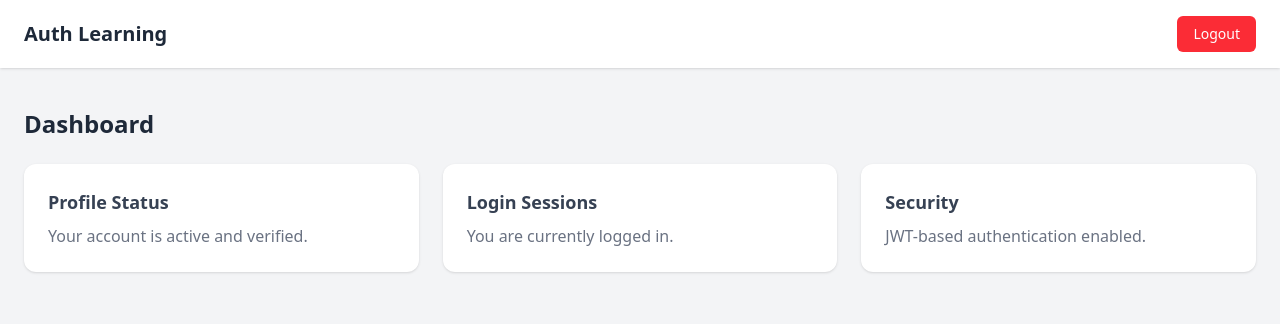
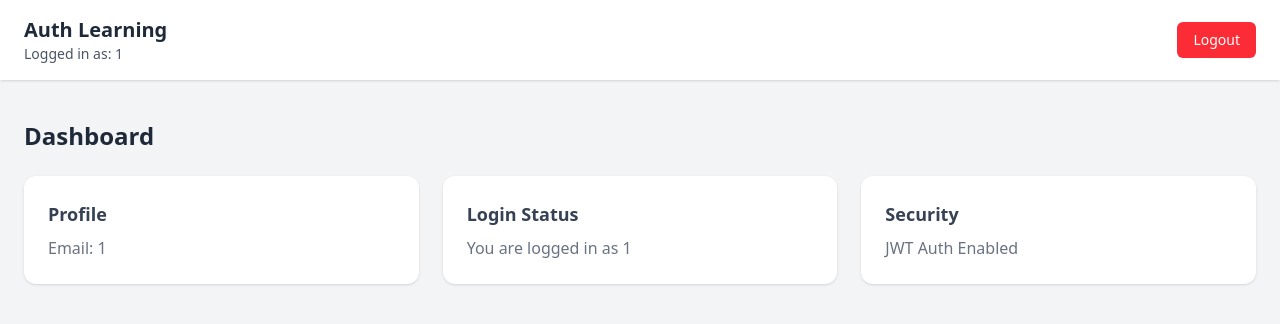
Before and after one commit to ravalkrushna/auth-frontend, a React (Vite) app: page /dashboard in a window 1280 px wide. Shown: the top 324 px of the page. Built offline with nearby package versions, Linux system fonts and the light colour scheme; sample sign-in values are in the browser's storage.

Commit message:
updated dashboard and login

```diff
--- a/src/api/auth.ts
+++ b/src/api/auth.ts
@@ -16,7 +16,7 @@ export async function signup(data: SignupRequest): Promise<string> {
 
   if (!response.ok) {
     const errorText = await response.text();
-    throw new Error(errorText);
+    throw new Error(errorText || "Signup failed");
   }
 
   return response.text();
--- a/src/pages/Dashboard.tsx
+++ b/src/pages/Dashboard.tsx
@@ -1,24 +1,30 @@
 import { useNavigate } from "react-router-dom";
-
+import { getEmailFromToken } from "../utils/jwt";
 
 function Dashboard() {
+  const navigate = useNavigate();
 
-    const navigate = useNavigate();
+  const token = localStorage.getItem("token");
+  const userEmail = token ? getEmailFromToken(token) : null;
 
   const handleLogout = () => {
     localStorage.removeItem("token");
     navigate("/login");
   };
 
-
   return (
     <div className="min-h-screen bg-gray-100">
-            {/* Top Navbar */}
       <header className="bg-white shadow-sm">
         <div className="max-w-7xl mx-auto px-6 py-4 flex justify-between items-center">
-                    <h1 className="text-xl font-semibold text-gray-800">
-                        Auth Learning
-                    </h1>
+          <div>
+            <h1 className="text-xl font-semibold text-gray-800">Auth Learning</h1>
+            <p className="text-sm text-gray-600">
+              Logged in as:{" "}
+              <span className="font-medium">
+                {userEmail || "Unknown User"}
+              </span>
+            </p>
+          </div>
 
           <button
             onClick={handleLogout}
@@ -26,43 +32,28 @@ function Dashboard() {
           >
             Logout
           </button>
-
         </div>
       </header>
 
-            {/* Main Content */}
       <main className="max-w-7xl mx-auto px-6 py-10">
-                <h2 className="text-2xl font-bold text-gray-800 mb-6">
-                    Dashboard
-                </h2>
+        <h2 className="text-2xl font-bold text-gray-800 mb-6">Dashboard</h2>
 
-                {/* Cards */}
         <div className="grid grid-cols-1 sm:grid-cols-2 lg:grid-cols-3 gap-6">
           <div className="bg-white rounded-xl shadow p-6">
-                        <h3 className="text-lg font-semibold text-gray-700">
-                            Profile Status
-                        </h3>
+            <h3 className="text-lg font-semibold text-gray-700">Profile</h3>
             <p className="text-gray-500 mt-2">
-                            Your account is active and verified.
+              Email: <span className="font-medium">{userEmail || "N/A"}</span>
             </p>
           </div>
 
           <div className="bg-white rounded-xl shadow p-6">
-                        <h3 className="text-lg font-semibold text-gray-700">
-                            Login Sessions
-                        </h3>
-                        <p className="text-gray-500 mt-2">
-                            You are currently logged in.
-                        </p>
+            <h3 className="text-lg font-semibold text-gray-700">Login Status</h3>
+            <p className="text-gray-500 mt-2">You are logged in as {userEmail}</p>
           </div>
 
           <div className="bg-white rounded-xl shadow p-6">
-                        <h3 className="text-lg font-semibold text-gray-700">
-                            Security
-                        </h3>
-                        <p className="text-gray-500 mt-2">
-                            JWT-based authentication enabled.
-                        </p>
+            <h3 className="text-lg font-semibold text-gray-700">Security</h3>
+            <p className="text-gray-500 mt-2">JWT Auth Enabled </p>
           </div>
         </div>
       </main>
--- a/src/pages/Login.tsx
+++ b/src/pages/Login.tsx
@@ -60,6 +60,18 @@ function Login() {
           {loading ? "Logging in..." : "Login"}
         </button>
 
+        <p className="text-sm text-center text-gray-600 mt-4">
+          Don’t have an account?{" "}
+          <button
+            type="button"
+            onClick={() => navigate("/register")}
+            className="text-indigo-700 font-medium hover:underline"
+          >
+            Sign Up
+          </button>
+        </p>
+
+
         {error && (
           <p className="text-sm text-center text-red-600 mt-3">
             {error}
--- a/src/pages/Register.tsx
+++ b/src/pages/Register.tsx
@@ -9,26 +9,36 @@ function Register() {
   const [error, setError] = useState("");
   const [loading, setLoading] = useState(false);
   const [showSuccessModal, setShowSuccessModal] = useState(false);
+  const [showAlreadyUserModal, setShowAlreadyUserModal] = useState(false);
+
 
   const navigate = useNavigate();
 
   const handleSignup = async () => {
+    if (!email || !password) {
+      setError("Email and password are required");
+      return;
+    }
+
     setError("");
     setLoading(true);
 
     try {
       await signup({ email, password });
       setShowSuccessModal(true);
-    } catch (err) {
-      if (err instanceof Error) {
-        setError(err.message);
+    } catch (err: unknown) {
+      const message = err instanceof Error ? err.message : "Something went wrong";
+
+      if (message.toLowerCase().includes("already")) {
+        setShowAlreadyUserModal(true);
       } else {
-        setError("Something went wrong");
+        setError(message);
       }
     } finally {
       setLoading(false);
     }
   };
+
 
   return (
     <>
@@ -62,6 +72,18 @@ function Register() {
             {loading ? "Signing up..." : "Sign Up"}
           </button>
 
+          <p className="text-sm text-center text-gray-600 mt-4">
+            Already have an account?{" "}
+            <button
+              type="button"
+              onClick={() => navigate("/login")}
+              className="text-pink-700 font-medium hover:underline"
+            >
+              Login
+            </button>
+          </p>
+
+
           {error && (
             <p className="text-sm text-center text-red-600 mt-4">
               {error}
@@ -69,6 +91,19 @@ function Register() {
           )}
         </div>
       </div>
+
+      {showAlreadyUserModal && (
+        <Modal
+          title="Account already exists"
+          message="This email is already registered. Please login to continue."
+          buttonText="Go to Login"
+          onClose={() => {
+            setShowAlreadyUserModal(false);
+            navigate("/login");
+          }}
+        />
+      )}
+
 
       {showSuccessModal && (
         <Modal
--- /dev/null
+++ b/src/utils/jwt.ts
@@ -0,0 +1,9 @@
+export function getEmailFromToken(token:string): string | null {
+    try{
+        const payload = token.split(".")[1];
+        const decoded = JSON.parse(atob(payload));
+        return decoded?.sub || null;
+    }catch {
+        return null;
+    }
+}
```
Lines whose indentation alone changed are shown as unchanged.
